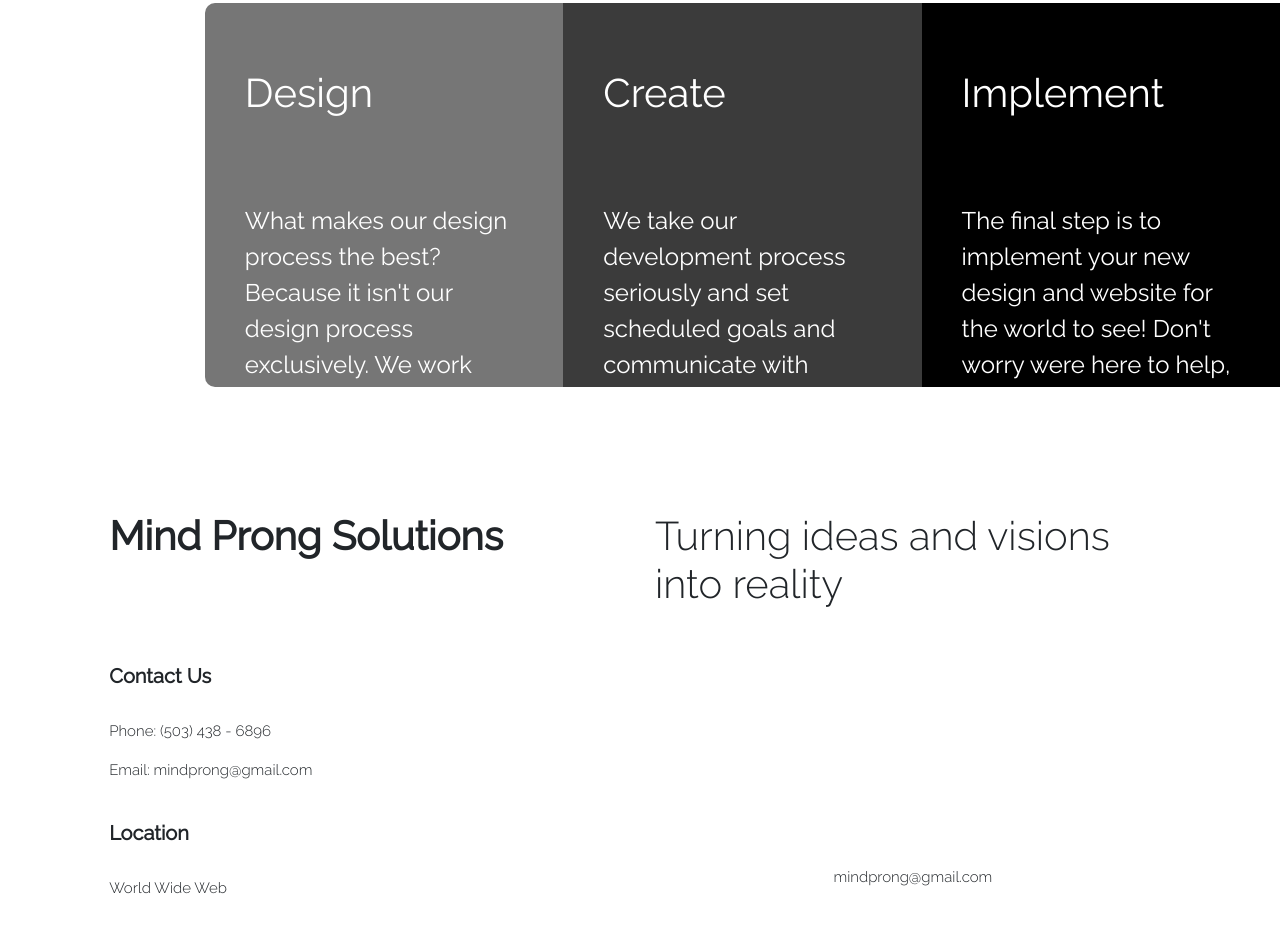
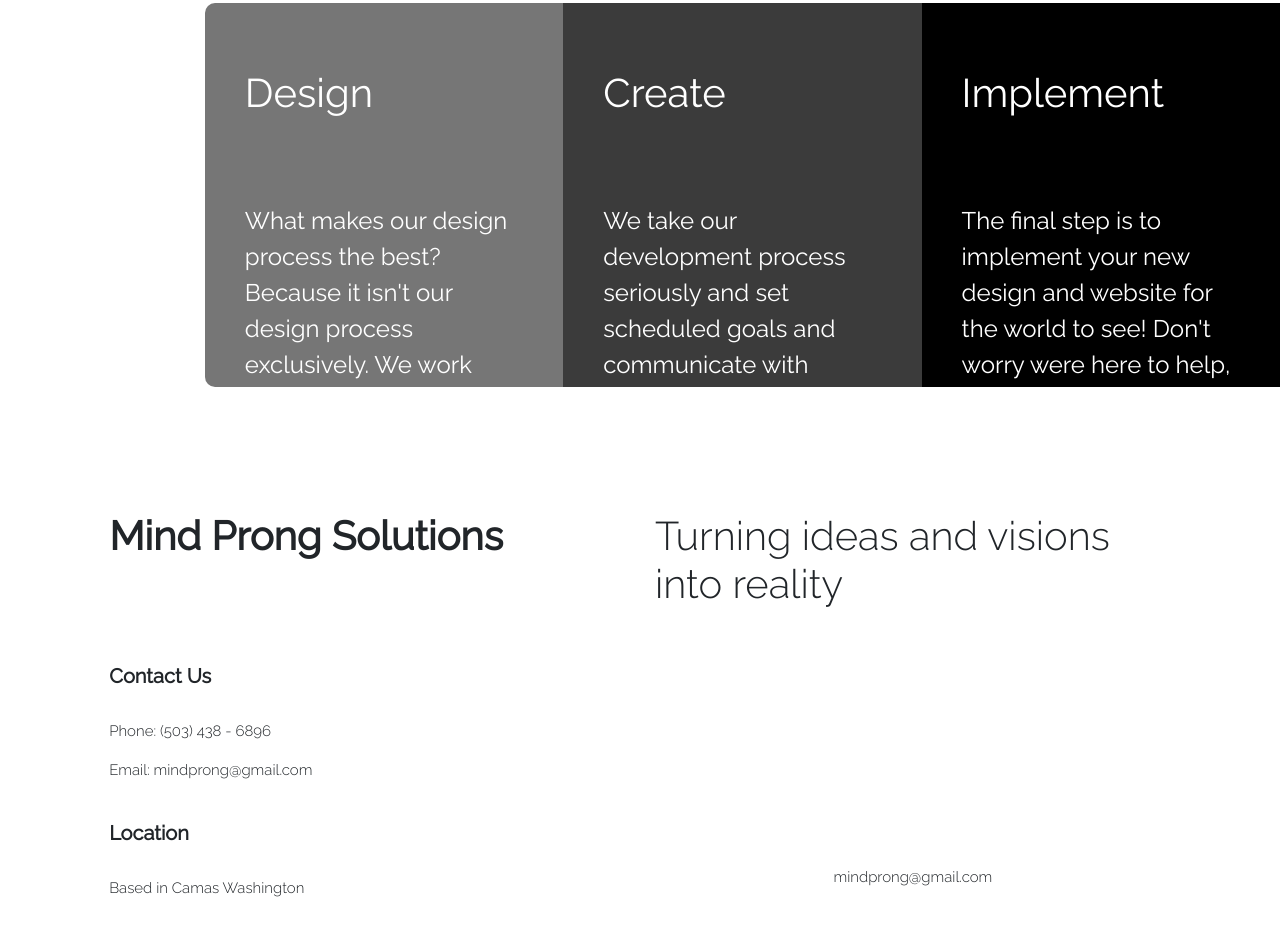
Before and after one commit to TimEmpey/mind-prong, a website built with webpack: page src/index.html in a window 1280 px wide. Shown: the part 1208-2144 px from the top of the page. Built offline with nearby package versions, Linux system fonts and the light colour scheme.

Commit message:
update location

```diff
--- a/src/index.html
+++ b/src/index.html
@@ -68,7 +68,7 @@
                 <p>Phone: (503) 438 - 6896</p>
                 <p>Email: mindprong@gmail.com</p><br>
                 <h2>Location</h2><br>
-                <p>World Wide Web</p>
+                <p>Based in Camas Washington</p>
             </div>
             <div class="col-5">
                 <p class="f-email">mindprong@gmail.com</p>
```
